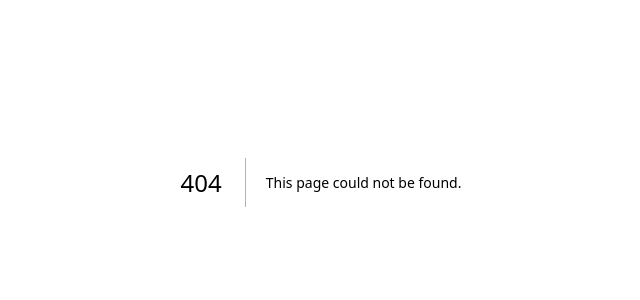
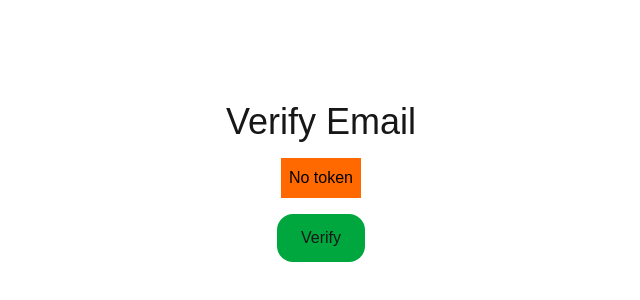
Before and after one commit to AmithBV0606/NextAuth-MongoDB, a Next.js app: page /verifyemail in a window 1280 px wide. Before the commit this address had no page. Shown: the part 218-518 px from the top of the page, without its empty margins (319-959 px from the left). Built offline with nearby package versions, Linux system fonts and the light colour scheme.

Commit message:
Created verify email page UI.

```diff
--- /dev/null
+++ b/src/app/verifyemail/page.tsx
@@ -0,0 +1,63 @@
+"use client";
+
+import axios from "axios";
+import Link from "next/link";
+import { useRouter, useSearchParams } from "next/navigation";
+import React, { useEffect, useState } from "react";
+
+export default function VerifyEmailPage() {
+  const [token, setToken] = useState("");
+  const [verfied, setVerified] = useState(false);
+  const [error, setError] = useState(false);
+
+  const searchParams = useSearchParams();
+
+  const router = useRouter();
+
+  const verifyUserEmail = async () => {
+    try {
+      const res = await axios.post("/api/users/verifyemail", { token });
+      setVerified(true);
+      setError(false);
+      router.push("/login");
+    } catch (error: any) {
+      setError(true);
+      console.log(error.response.data);
+    }
+  };
+
+  useEffect(() => {
+    const urlToken = searchParams.get("token");
+    setToken(urlToken || "");
+  }, []);
+
+  return (
+    <div className="flex flex-col items-center justify-center min-h-screen py-2 space-y-4">
+      <h1 className="text-4xl">Verify Email</h1>
+
+      <h2 className="p-2 bg-orange-500 text-black">
+        {token ? `${token}` : "No token"}
+      </h2>
+
+      {verfied && (
+        <div>
+          <h2>Verified</h2>
+          <Link href={"/login"}>Login</Link>
+        </div>
+      )}
+
+      {error && (
+        <div>
+          <h2>Error</h2>
+        </div>
+      )}
+
+      <button
+        className="bg-green-600 py-3 px-6 rounded-2xl cursor-pointer hover:bg-green-800"
+        onClick={verifyUserEmail}
+      >
+        Verify
+      </button>
+    </div>
+  );
+}
```
